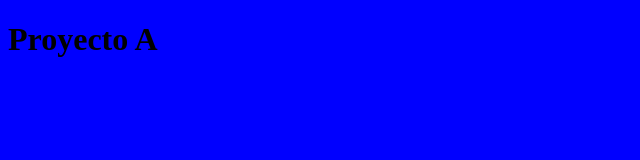
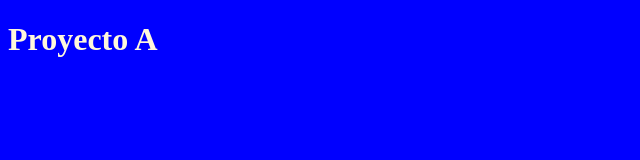
Before and after one commit to pipdoy/Curso-GIT, a plain HTML site: page index.html in a window 1280 px wide. Shown: the whole page, without its empty margins (0-640 px from the left). Drawn offline with Linux system fonts and the light colour scheme.

Commit message:
color blanco

```diff
--- a/CSS/style.css
+++ b/CSS/style.css
@@ -2,4 +2,6 @@
 /* CSS Document */
 body{
     background-color: blue;
+    font-weight: bold;
+    color: cornsilk;
 }
```
